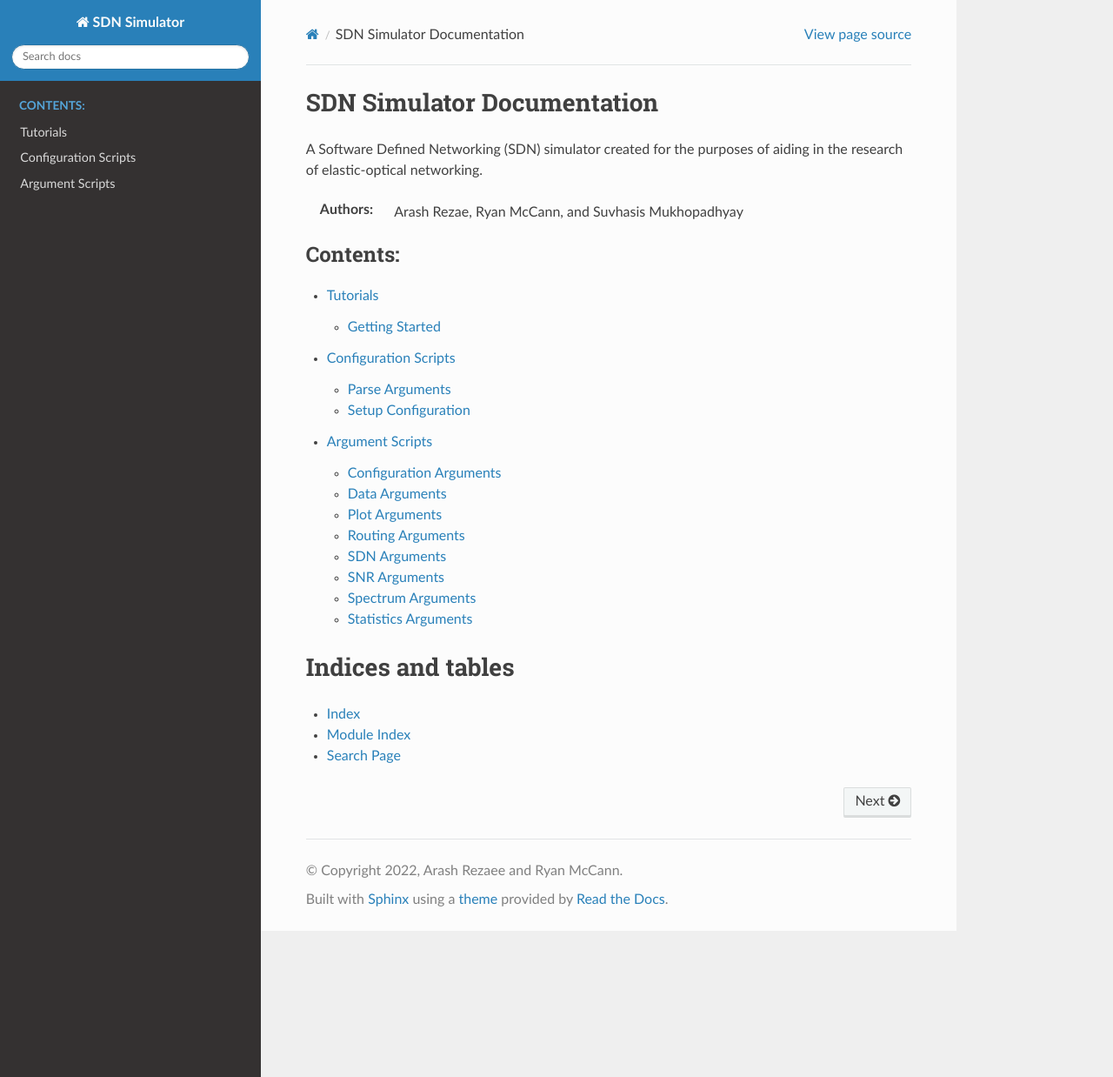
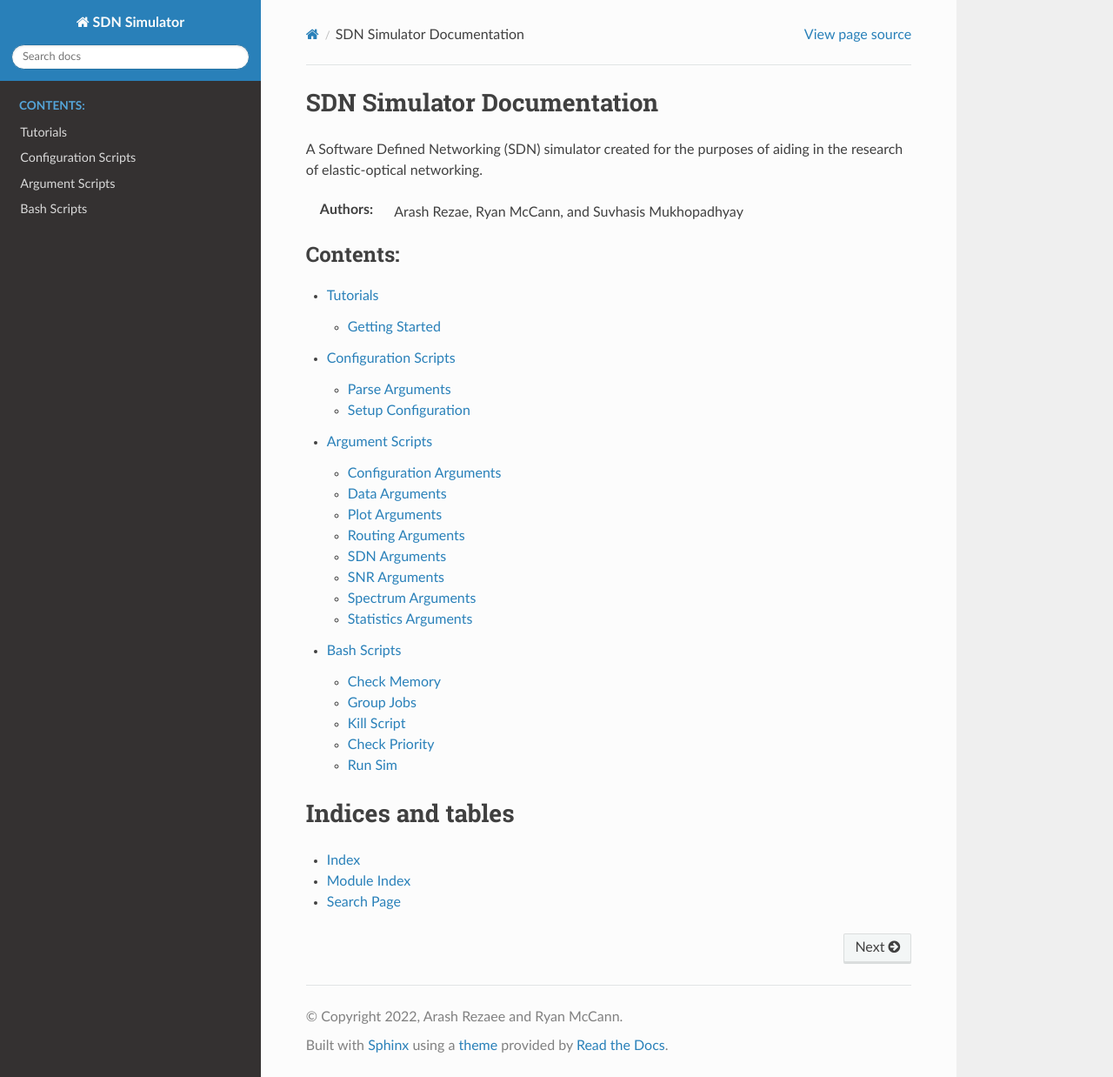
Before and after one commit to SDNNetSim/SDON_simulator, a Sphinx documentation site: the page built from docs/index.rst, in a window 1280 px wide and 1238 px high. Shown: the whole window at 87% size. Built offline with Sphinx 7.4.7 and the Read the Docs theme 2.0.0, drawn with Linux system fonts in a browser that asks for light colours.

Commit message:
Add bash scripts to sphinx

```diff
--- /dev/null
+++ b/docs/bash/bash_modules.rst
@@ -0,0 +1,10 @@
+Bash Scripts
+=================
+
+.. toctree::
+
+    check_memory
+    group_jobs
+    kill_script
+    priority
+    run_sim
--- /dev/null
+++ b/docs/bash/check_memory.rst
@@ -0,0 +1,2 @@
+Check Memory
+============
--- /dev/null
+++ b/docs/bash/group_jobs.rst
@@ -0,0 +1,2 @@
+Group Jobs
+============
--- /dev/null
+++ b/docs/bash/kill_script.rst
@@ -0,0 +1,2 @@
+Kill Script
+============
--- /dev/null
+++ b/docs/bash/priority.rst
@@ -0,0 +1,2 @@
+Check Priority
+==============
--- /dev/null
+++ b/docs/bash/run_sim.rst
@@ -0,0 +1,2 @@
+Run Sim
+========
--- a/docs/index.rst
+++ b/docs/index.rst
@@ -12,6 +12,7 @@ networking.
    tutorials/tutorials_modules.rst
    config/config_modules.rst
    args/args_modules.rst
+   bash/bash_modules.rst
 
 Indices and tables
 ==================
```
